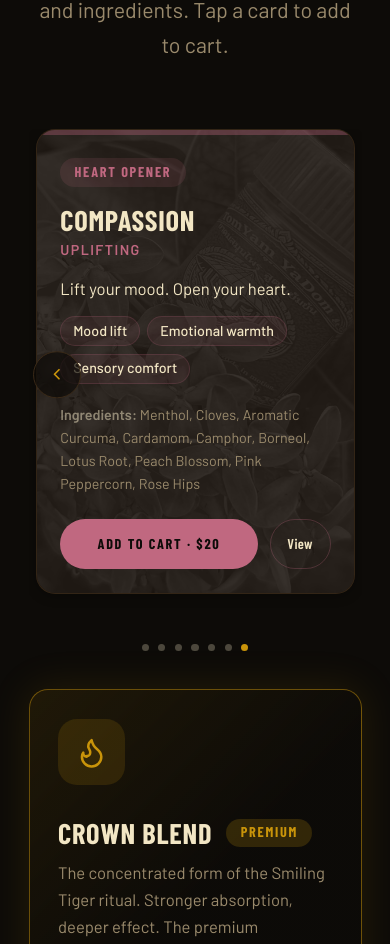
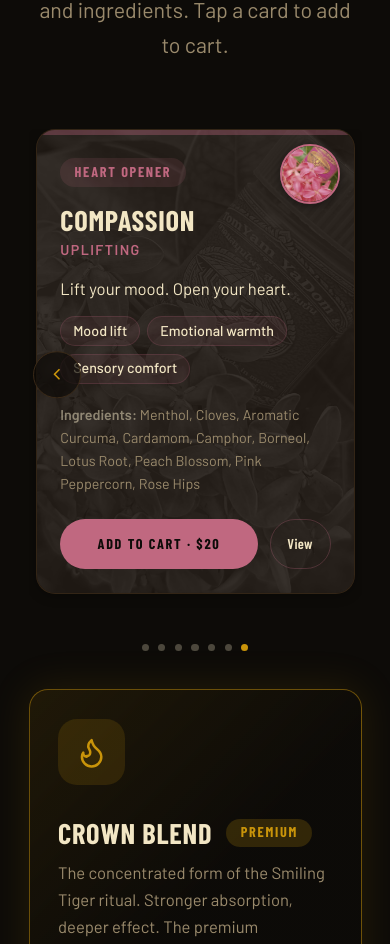
Before and after one commit to RonBachar/tom-yam-yadom, a Next.js app: page / in a window 390 px wide. Shown: the part 1949-2893 px from the top of the page. Built offline with nearby package versions, Linux system fonts and the light colour scheme; a web font is replaced by a local one.

Commit message:
Enable product medallions on fan carousel and mobile carousel

```diff
--- a/app/components/ScentCard.js
+++ b/app/components/ScentCard.js
@@ -6,8 +6,17 @@ import { getIngredientBySlug, getIngredientName } from "../data/ingredients";
 import AddToCartButton from "./AddToCartButton";
 import { getProductImageSrc } from "../data/products";
 
-export default function ScentCard({ scent, index, cardRef, showMedallion = false }) {
+export default function ScentCard({
+  scent,
+  index,
+  cardRef,
+  showMedallion = false,
+  medallionSize = "md",
+}) {
   const isCarousel = typeof index === "number";
+  const isSmMedallion = medallionSize === "sm";
+  const medallionPx = isSmMedallion ? 46 : 60;
+  const medallionImgPx = isSmMedallion ? 48 : 64;
 
   return (
     <article
@@ -49,16 +58,24 @@ export default function ScentCard({ scent, index, cardRef, showMedallion = false
 
       {showMedallion && !scent.isBundle && (
         <div
-          className="pointer-events-none absolute top-3 right-3 z-[2] h-[60px] w-[60px] overflow-hidden rounded-full border-2 shadow-[0_2px_8px_rgba(0,0,0,0.45)]"
-          style={{ borderColor: scent.accentColor }}
+          className={
+            isSmMedallion
+              ? "pointer-events-none absolute top-2.5 right-2.5 z-[2] overflow-hidden rounded-full border-2 shadow-[0_2px_8px_rgba(0,0,0,0.45)]"
+              : "pointer-events-none absolute top-3 right-3 z-[2] overflow-hidden rounded-full border-2 shadow-[0_2px_8px_rgba(0,0,0,0.45)]"
+          }
+          style={{
+            borderColor: scent.accentColor,
+            width: medallionPx,
+            height: medallionPx,
+          }}
           aria-hidden
         >
           <Image
             src={getProductImageSrc(scent.slug)}
             alt=""
-            width={64}
-            height={64}
-            sizes="64px"
+            width={medallionImgPx}
+            height={medallionImgPx}
+            sizes={`${medallionImgPx}px`}
             className="h-full w-full scale-125 object-cover object-center"
           />
         </div>
--- a/app/components/ScentFan.js
+++ b/app/components/ScentFan.js
@@ -535,7 +535,7 @@ export default function ScentFan() {
                 onMouseEnter={() => handleCardEnter(slot)}
                 onMouseLeave={handleCardLeave}
               >
-                <ScentCard scent={scent} />
+                <ScentCard scent={scent} showMedallion medallionSize="sm" />
               </div>
             );
           })}
--- a/app/components/ScentSelector.js
+++ b/app/components/ScentSelector.js
@@ -64,6 +64,7 @@ export default function ScentSelector() {
               key={scent.slug}
               scent={scent}
               index={index}
+              showMedallion
               cardRef={(el) => {
                 cardRefs.current[index] = el;
               }}
```
